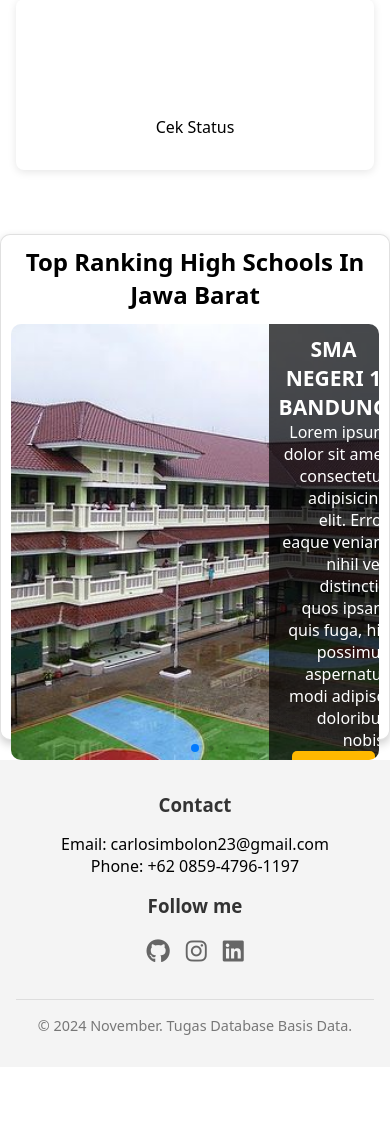
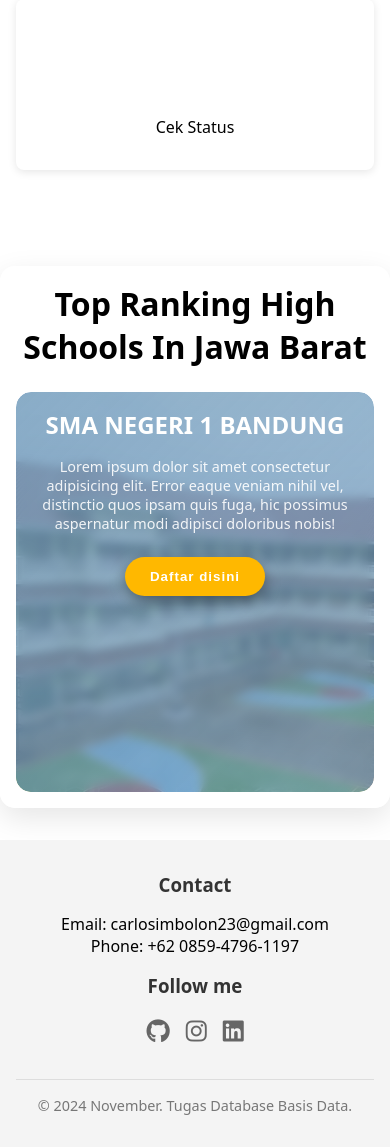
Before and after one commit to gitHUBmichael20/tugas-ppdb-sekolah, a PHP site: page / in a window 390 px wide. Shown: the part 1653-2800 px from the top of the page. Before the commit the page ends 2688 px from the top, so only its background shows below. Run offline with PHP 8.4, Linux system fonts and the light colour scheme; grey boxes are pictures that could not be loaded.

Commit message:
minor changes

```diff
--- a/admin/auth-admin/login-admin.php
+++ b/admin/auth-admin/login-admin.php
@@ -12,7 +12,7 @@ if (isset($_SESSION['IS_LOGIN_ADMIN']) && $_SESSION['IS_LOGIN_ADMIN'] === true)
 
 // Prevent user login from accessing admin page
 if (isset($_SESSION['IS_LOGIN']) && $_SESSION['IS_LOGIN'] === true) {
-    header('Location: ../dashboard/dashboard.php');
+    header('Location: ../../dashboard/dashboard.php');
     exit;
 }
 
@@ -32,7 +32,6 @@ if ($_SERVER['REQUEST_METHOD'] === 'POST' && isset($_POST['action']) && $_POST['
         // Destroy any existing user sessions
         if (isset($_SESSION['IS_LOGIN'])) {
             unset($_SESSION['IS_LOGIN']);
-            unset($_SESSION['USER_ID']);
         }
 
         // Login successful for admin
--- a/css/style.css
+++ b/css/style.css
@@ -392,83 +392,154 @@ nav {
   width: 10em;
 }
 
-/* schools Section */
+/* styling sekolah pilihan */
 .schools {
-  height: 60vh;
-  background: rgba(255, 255, 255, 0.2);
-  padding: 10px 10px;
-  margin-bottom: 20px;
-  z-index: 999;
-  border: 1px solid rgba(0, 0, 0, 0.122);
-  border-radius: 10px;
-  backdrop-filter: blur(10px);
-  -webkit-backdrop-filter: blur(10px);
-  box-shadow: 0 4px 10px rgba(0, 0, 0, 0.2);
+  max-width: 1200px;
+  margin: 2rem auto;
+  padding: 1rem;
+  background: rgba(255, 255, 255, 0.9);
+  border-radius: 15px;
+  box-shadow: 0 10px 30px rgba(0, 0, 0, 0.1);
 }
 
 .schools h2 {
   text-align: center;
+  color: var(--text-color);
+  margin-bottom: 1.5rem;
+  font-size: 1.5rem;
 }
 
 .swiper {
   width: 100%;
-  height: 90%;
-  margin-top: 0.8em;
-  border-radius: 10px;
+  height: 500px;
+  border-radius: 15px;
+  overflow: hidden;
 }
 
 .swiper-slide {
-  text-align: center;
-  font-size: 18px;
-  background: red;
+  position: relative;
   display: flex;
-  justify-content: center;
   align-items: center;
-}
-.swiper-slide {
-  position: relative;
+  background-color: #f9f9f9;
+  border-radius: 15px;
+  overflow: hidden;
 }
 
 .swiper-slide .swiper-image {
-  display: block;
   width: 100%;
   height: 100%;
   object-fit: cover;
-  background-position: center;
+  transition: transform 0.3s ease;
 }
 
 .swiper-slide .swiper-caption {
-  display: grid;
-  place-items: center;
   position: absolute;
-  width: 30%;
+  right: 0;
+  width: 40%;
   height: 100%;
-  top: 0;
-  right: 0;
-  z-index: 3;
-  background-color: rgba(0, 0, 0, 0.7);
-  color: white;
-  padding: 10px;
+  background: linear-gradient(
+    135deg,
+    rgba(120, 160, 190, 0.85),
+    rgba(120, 160, 190, 0.65)
+  );
+  color: #ffffff;
+  backdrop-filter: blur(5px);
+  -webkit-backdrop-filter: blur(5px);
+  display: flex;
+  flex-direction: column;
+  justify-content: center;
+  align-items: center;
+  padding: 2rem;
+  text-align: center;
+  transform: translateX(100%);
+  transition: transform 0.5s ease;
 }
 
-.swiper-caption .caption {
+.swiper-slide-active .swiper-caption {
+  transform: translateX(0);
+}
+
+.swiper-slide .title-school {
+  font-size: 1.8rem;
+  margin-bottom: 1rem;
+  font-weight: bold;
+}
+
+.swiper-slide .caption {
   font-size: 1rem;
-  text-align: right;
+  margin-bottom: 1.5rem;
+  opacity: 0.9;
 }
 
 .swiper-button {
   background-color: var(--primary);
   color: white;
-  padding: 10px 20px;
+  padding: 12px 25px;
   border: none;
-  border-radius: 5px;
-  cursor: pointer;
-  font-size: 16px;
+  border-radius: 30px;
+  font-weight: bold;
+  letter-spacing: 1px;
+  transition: all 0.3s ease;
+  box-shadow: 0 5px 15px rgba(0, 0, 0, 0.4);
 }
 
 .swiper-button:hover {
-  background-color: #ddd;
-  color: black;
+  background-color: transparent;
+  border: 1px solid var(--primary);
+  transform: translateY(-3px);
+  box-shadow: 0 7px 20px rgba(52, 152, 219, 0.5);
+}
+
+.swiper-pagination {
+  bottom: 20px !important;
+}
+
+.swiper-pagination-bullet {
+  background: var(--primary-color) !important;
+  opacity: 0.5;
+}
+
+.swiper-pagination-bullet-active {
+  opacity: 1;
+}
+
+@media (max-width: 1024px) {
+  .swiper-slide .swiper-caption {
+    width: 50%;
+  }
+}
+
+@media (max-width: 768px) {
+  .schools h2 {
+    font-size: 2rem;
+  }
+
+  .swiper {
+    height: 400px;
+  }
+
+  .swiper-slide .swiper-caption {
+    width: 100%;
+    transform: translateY(100%);
+    justify-content: flex-start;
+    padding: 1rem;
+  }
+
+  .swiper-slide-active .swiper-caption {
+    transform: translateY(0);
+  }
+
+  .swiper-slide .swiper-image {
+    width: 100%;
+  }
+
+  .swiper-slide .title-school {
+    font-size: 1.5rem;
+  }
+
+  .swiper-slide .caption {
+    font-size: 0.9rem;
+  }
 }
 
 /* footer styling */
--- a/index.html
+++ b/index.html
@@ -80,40 +80,50 @@
                 <div class="swiper-slide">
                     <div class="swiper-caption">
                         <h3 class="title-school">SMA NEGERI 1 BANDUNG</h3>
-                        <p class="caption">Lorem ipsum dolor sit amet consectetur adipisicing elit. Error eaque veniam nihil vel, distinctio quos ipsam quis fuga, hic possimus aspernatur modi adipisci doloribus nobis!</p>
-                        <button class="swiper-button" type="submit" value="daftar">Daftar</button>
+                        <p class="caption">Lorem ipsum dolor sit amet consectetur adipisicing elit. Error eaque veniam
+                            nihil vel, distinctio quos ipsam quis fuga, hic possimus aspernatur modi adipisci doloribus
+                            nobis!</p>
+                        <button class="swiper-button" type="submit" value="daftar">Daftar disini</button>
                     </div>
                     <img class="swiper-image" src="assets/images/gedung-sma-1.jpeg" alt="gedung-sma-1">
                 </div>
                 <div class="swiper-slide">
                     <div class="swiper-caption">
                         <h3 class="title-school">SMA NEGERI 3 BOGOR</h3>
-                        <p class="caption">Lorem ipsum, dolor sit amet consectetur adipisicing elit. Veritatis officiis quisquam vero esse expedita, quas amet harum exercitationem adipisci quo, commodi laborum necessitatibus, cupiditate hic.</p>
-                        <button class="swiper-button" type="submit" value="daftar">Daftar</button>
+                        <p class="caption">Lorem ipsum, dolor sit amet consectetur adipisicing elit. Veritatis officiis
+                            quisquam vero esse expedita, quas amet harum exercitationem adipisci quo, commodi laborum
+                            necessitatibus, cupiditate hic.</p>
+                        <button class="swiper-button" type="submit" value="daftar">Daftar disini</button>
                     </div>
                     <img class="swiper-image" src="assets/images/gedung-sma-2.jpeg" alt="gedung-sma-2">
                 </div>
                 <div class="swiper-slide">
                     <div class="swiper-caption">
                         <h3 class="title-school">SMA NEGERI 1 GARUT</h3>
-                        <p class="caption">Lorem ipsum, dolor sit amet consectetur adipisicing elit. Veritatis officiis quisquam vero esse expedita, quas amet harum exercitationem adipisci quo, commodi laborum necessitatibus, cupiditate hic.</p>
-                        <button class="swiper-button" type="submit" value="daftar">Daftar</button>
+                        <p class="caption">Lorem ipsum, dolor sit amet consectetur adipisicing elit. Veritatis officiis
+                            quisquam vero esse expedita, quas amet harum exercitationem adipisci quo, commodi laborum
+                            necessitatibus, cupiditate hic.</p>
+                        <button class="swiper-button" type="submit" value="daftar">Daftar disini</button>
                     </div>
                     <img class="swiper-image" src="assets/images/gedung-sma-3.jpg" alt="gedung-sma-3">
                 </div>
                 <div class="swiper-slide">
                     <div class="swiper-caption">
                         <h3 class="title-school">SMK NEGERI 1 KOTA BEKASI</h3>
-                        <p class="caption">Lorem ipsum, dolor sit amet consectetur adipisicing elit. Veritatis officiis quisquam vero esse expedita, quas amet harum exercitationem adipisci quo, commodi laborum necessitatibus, cupiditate hic.</p>
-                        <button class="swiper-button" type="submit" value="daftar">Daftar</button>
+                        <p class="caption">Lorem ipsum, dolor sit amet consectetur adipisicing elit. Veritatis officiis
+                            quisquam vero esse expedita, quas amet harum exercitationem adipisci quo, commodi laborum
+                            necessitatibus, cupiditate hic.</p>
+                        <button class="swiper-button" type="submit" value="daftar">Daftar disini</button>
                     </div>
                     <img class="swiper-image" src="assets/images/gedung-sma-4.jpg" alt="gedung-sma-4">
                 </div>
                 <div class="swiper-slide">
                     <div class="swiper-caption">
                         <h3 class="title-school">SMA NEGERI 13 BANDUNG</h3>
-                        <p class="caption">Lorem ipsum, dolor sit amet consectetur adipisicing elit. Veritatis officiis quisquam vero esse expedita, quas amet harum exercitationem adipisci quo, commodi laborum necessitatibus, cupiditate hic.</p>
-                        <button class="swiper-button" type="submit" value="daftar">Daftar</button>
+                        <p class="caption">Lorem ipsum, dolor sit amet consectetur adipisicing elit. Veritatis officiis
+                            quisquam vero esse expedita, quas amet harum exercitationem adipisci quo, commodi laborum
+                            necessitatibus, cupiditate hic.</p>
+                        <button class="swiper-button" type="submit" value="daftar">Daftar disini</button>
                     </div>
                     <img class="swiper-image" src="assets/images/gedung-sma-5.jpg" alt="gedung-sma-5">
                 </div>
@@ -148,11 +158,28 @@
 
     <script src="https://cdn.jsdelivr.net/npm/swiper@11/swiper-bundle.min.js"></script>
     <script>
-        var swiper = new Swiper(".mySwiper", {
+        const swiper = new Swiper(".mySwiper", {
+            slidesPerView: 1,
+            spaceBetween: 30,
+            loop: true,
             pagination: {
                 el: ".swiper-pagination",
-                dynamicBullets: true,
+                clickable: true
             },
+            autoplay: {
+                delay: 5000,
+                disableOnInteraction: false
+            },
+            effect: "creative",
+            creativeEffect: {
+                prev: {
+                    shadow: true,
+                    translate: ["-20%", 0, -1]
+                },
+                next: {
+                    translate: ["100%", 0, 0]
+                }
+            }
         });
     </script>
 </body>
--- a/sekolah/dashboard-sekolah/dashboard-sekolah.html
+++ b/sekolah/dashboard-sekolah/dashboard-sekolah.php
@@ -7,6 +7,7 @@
     <title>School Dashboard</title>
     <link href="https://cdn.jsdelivr.net/npm/remixicon@3.5.0/fonts/remixicon.css" rel="stylesheet">
     <link rel="stylesheet" href="../css/style.css">
+    <link rel="shortcut icon" href="../../assets/images/logo-website.png" type="image/x-icon">
 </head>
 
 <body>
```
Also changed, not shown: sekolah/auth/login-sekolah.php (+68 -8 lines), sekolah/css/login-sekolah.css (+10 -0 lines), sekolah/service-sekolah/database.php (added, +14 -0 lines).
